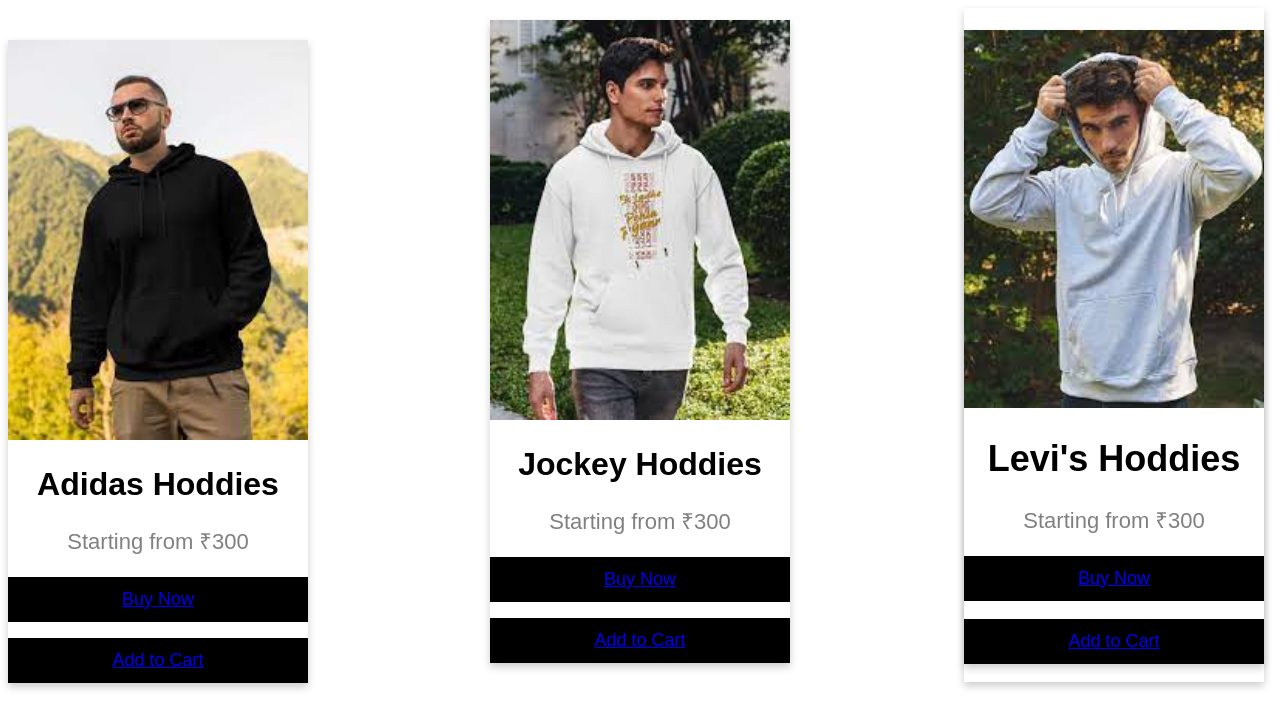
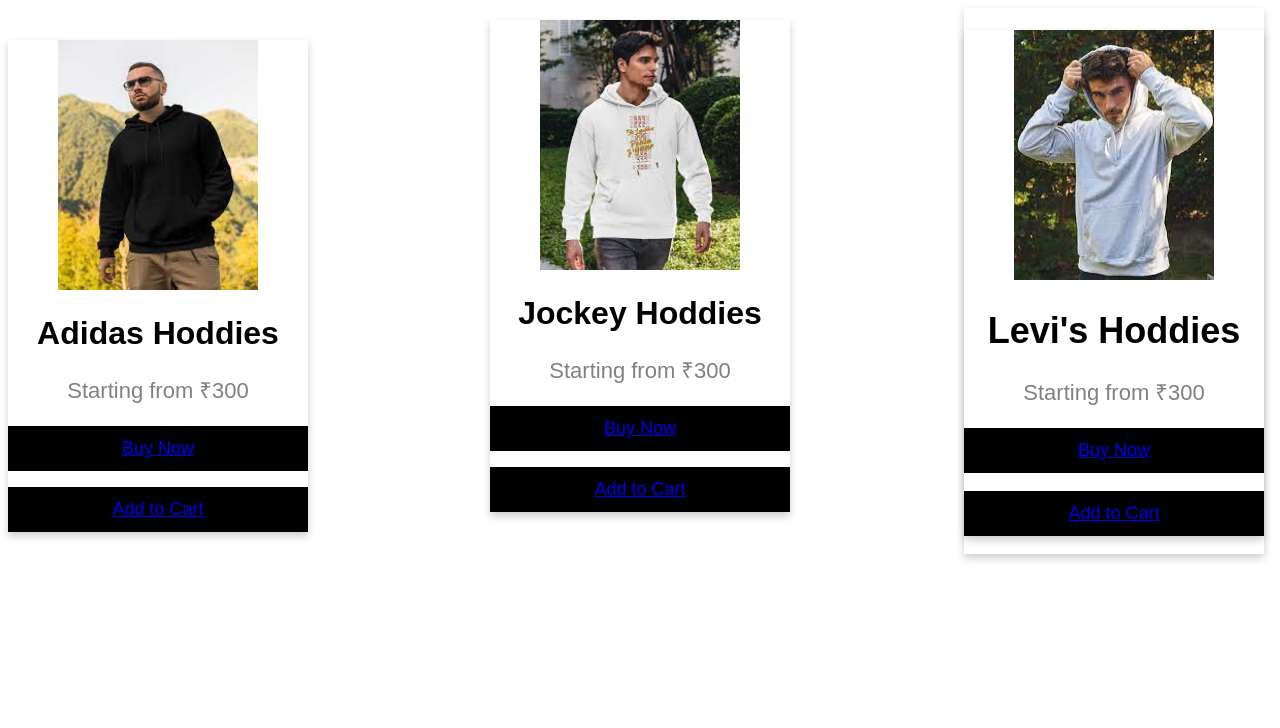
Before and after one commit to Hitesh015/Clothing-App1, a plain HTML site: page hoddiecart.html in a window 1280 px wide. Drawn offline with Linux system fonts and the light colour scheme.

Commit message:
hoddiecart.html

```diff
--- a/hoddiecart.html
+++ b/hoddiecart.html
@@ -14,7 +14,7 @@
         <h2 style="text-align:center"></h2>
 
         <div class="card">
-          <img src="hoddie1.jpg" alt="Denim Jeans" style="width:100%">
+          <img src="hoddie1.jpg" alt="Denim Jeans" width="200" height="250">
           <h1>Adidas Hoddies</h1>
           <p class="price">Starting from ₹300</p>
           <p><button > <a href="menshoddie.html" > Buy Now</button></p></a>
@@ -28,7 +28,7 @@
         <h2 style="text-align:center"></h2>
 
         <div class="card">
-          <img src="hoddie2.jpg" alt="Denim Jeans" style="width:100%"  >
+          <img src="hoddie2.jpg" alt="Denim Jeans" width="200" height="250"  >
           <h1>Jockey Hoddies</h1>
           <p class="price">Starting from ₹300</p>
           <p><button > <a href="menshoddie.html" > Buy Now</button></p></a>
@@ -40,7 +40,7 @@
         <h2 style="text-align:center"></h2>
 
         <div class="card">
-          <img src="hoddie3.jpg" alt="Denim Jeans" style="width:100%">
+          <img src="hoddie3.jpg" alt="Denim Jeans" width="200" height="250">
           <h1>Levi's Hoddies</h1>
           <p class="price">Starting from ₹300</p>
           <p><button > <a href="menshoddie.html" > Buy Now</button></p></a>
```
